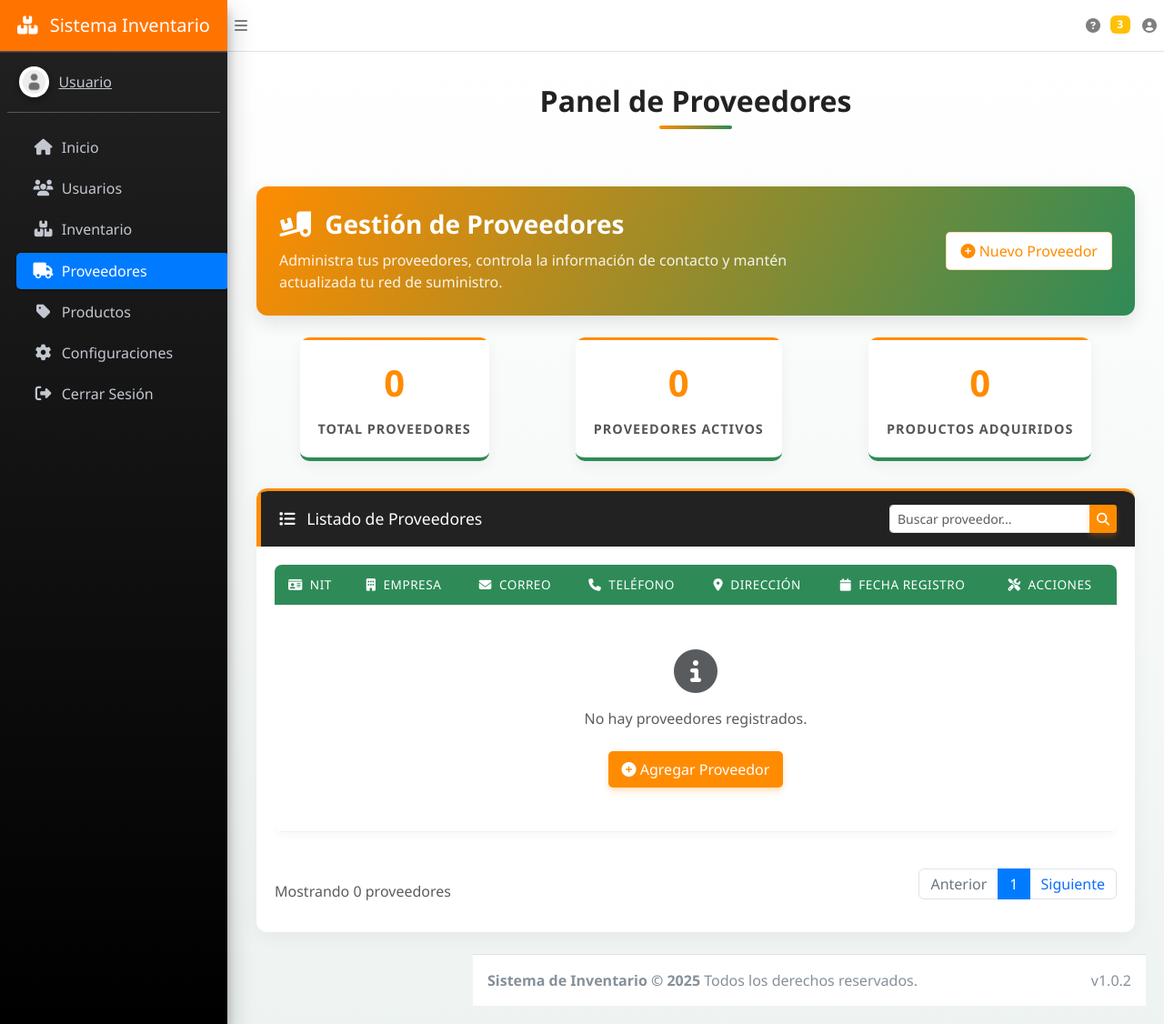
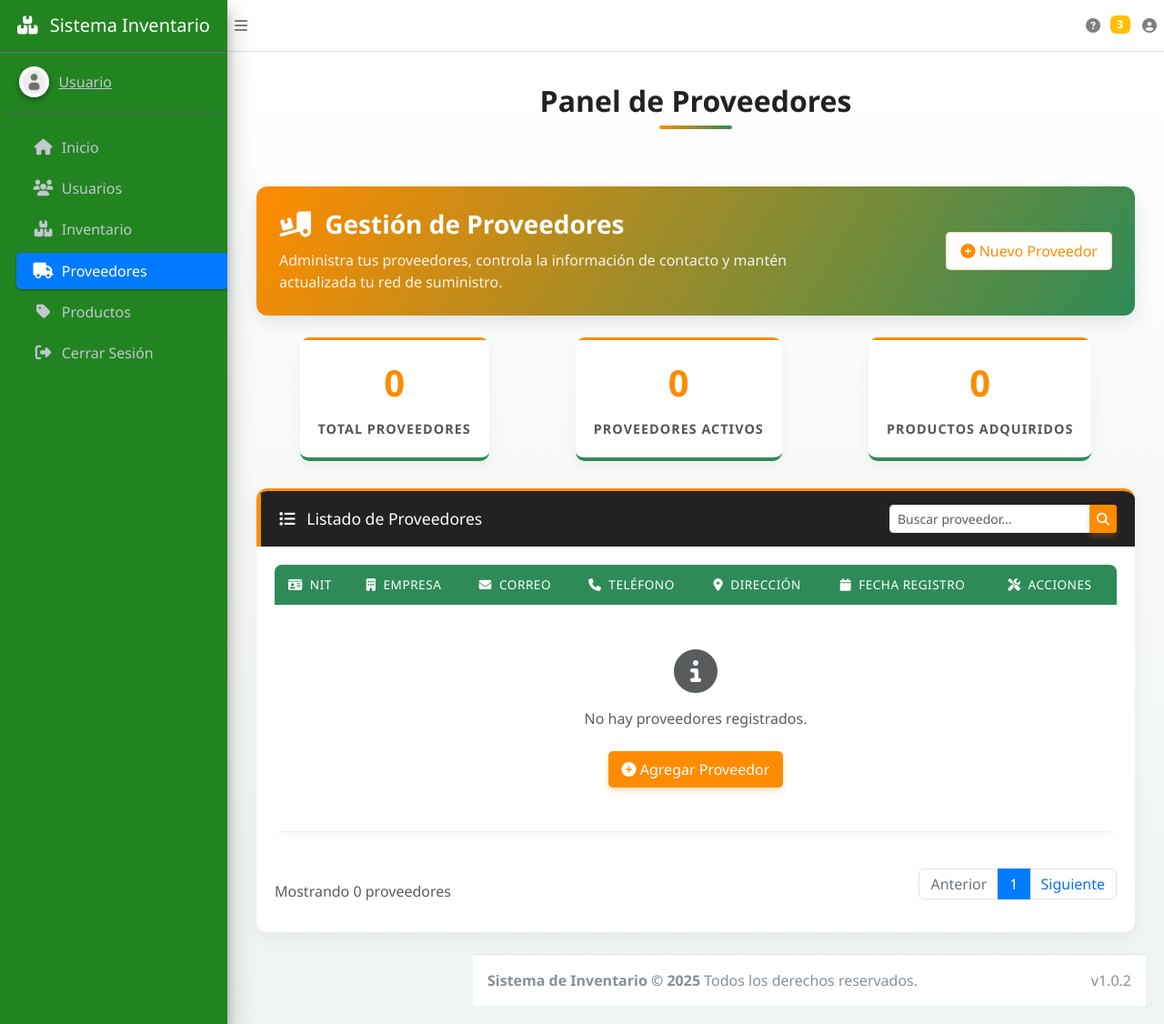
Before and after one commit to Jxvi3r09/Autoservicioeltrigal, a Django app: page /proveedores/ in a window 1280 px wide. Shown: the whole page at 91% size. Run offline with Django 5.2, Linux system fonts and the light colour scheme; data that the repository does not hold is empty; some libraries are stand-ins or nearby versions.

Commit message:
arreglo de estilos

```diff
--- /dev/null
+++ b/pagina/static/myapp/css/inventario.css
@@ -0,0 +1,3 @@
+#aside{
+    background-color: rgb(34, 132, 33) !important;
+}
--- a/pagina/static/myapp/css/proveedores.css
+++ b/pagina/static/myapp/css/proveedores.css
@@ -17,7 +17,7 @@
       /* Mejoras para el sidebar */
       .main-sidebar {
         box-shadow: 0 4px 10px rgba(0, 0, 0, 0.15);
-        background: linear-gradient(180deg, var(--dark-color) 0%, #000000 100%);
+        background-color: rgb(34, 132, 33) !important;
       }
 
       .sidebar .nav-link {
@@ -39,7 +39,7 @@
 
       .brand-link {
         box-shadow: 0 1px 0 rgba(255, 255, 255, 0.1);
-        background-color: var(--primary-color);
+        background-color: rgb(34, 132, 33) !important;
         transition: all 0.3s;
         color: white !important;
       }
@@ -337,3 +337,9 @@
       .fade-in {
         animation: fadeIn 0.5s ease-out forwards;
       }
+
+      .active-link {
+        border: 2px solid #00cc66; /* cambia el color según lo que quieras */
+        border-radius: 5px;
+        background-color: #e6fff0; /* opcional */
+      }
--- a/pagina/templates/sistema/proveedores.html
+++ b/pagina/templates/sistema/proveedores.html
@@ -158,14 +158,6 @@
                   <p>
                     Productos
                   </p>
-                </a>
-              </li>
-
-              <!-- Sección Configuración (ejemplo) -->
-              <li class="nav-item">
-                <a href="#" class="nav-link">
-                  <i class="nav-icon fas fa-cog"></i>
-                  <p>Configuraciones</p>
                 </a>
               </li>
 
```
Also changed, not shown: pagina/templates/sistema/inventario.html (+1 -8 lines).
